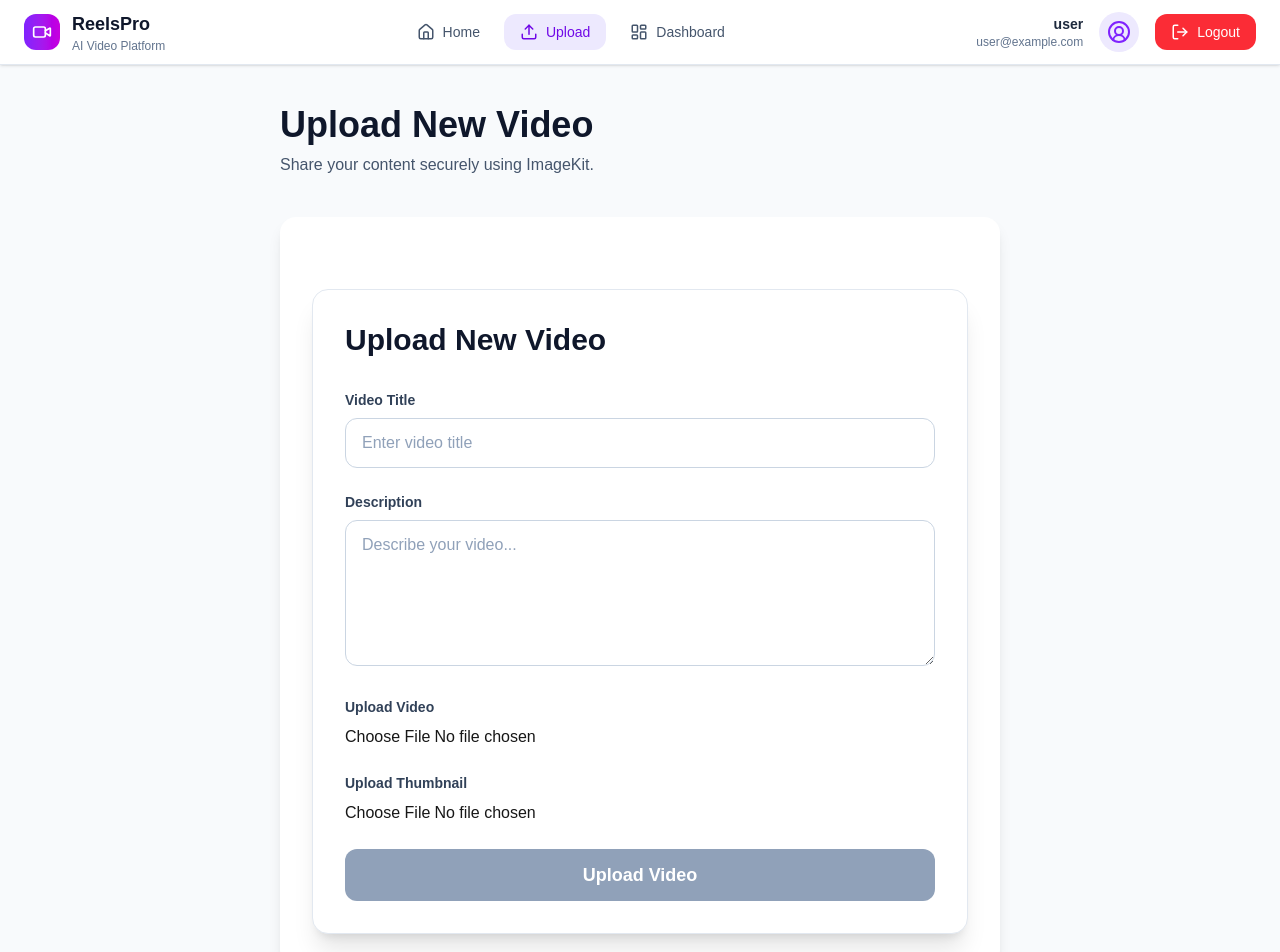
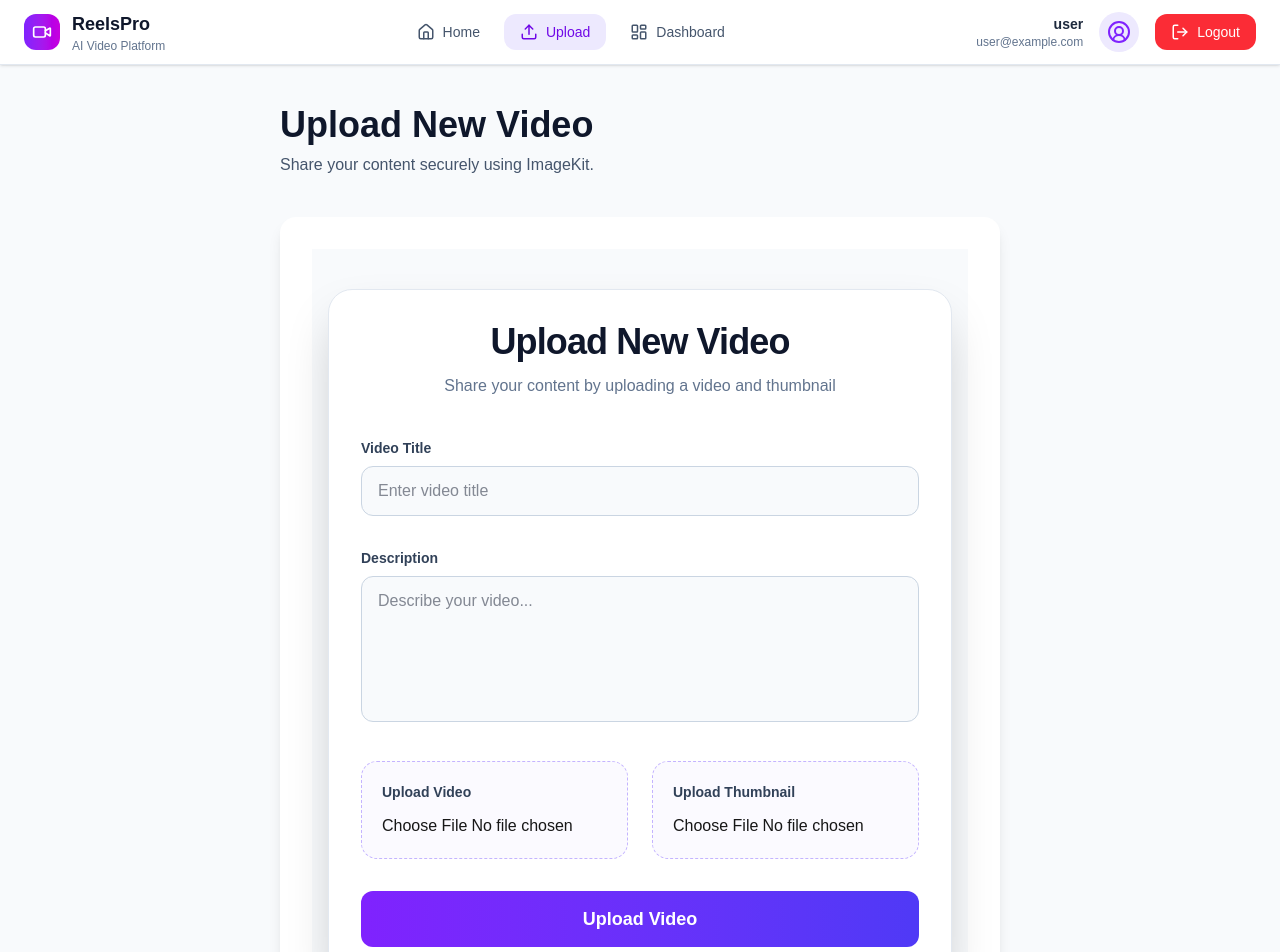
Before and after one commit to Siddharthdrona/Next-Fullstack-ImageKit, a Next.js app: page /upload in a window 1280 px wide. Shown: the top 952 px of the page. Built offline with nearby package versions, Linux system fonts and the light colour scheme; no server answers; sample sign-in values are in the browser's storage; what @imagekit/next would draw is missing.

Commit message:
feat: enhance VideoUploadForm with improved UI and error handling; refactor upload logic

```diff
--- a/app/components/VideoUploadForm.tsx
+++ b/app/components/VideoUploadForm.tsx
@@ -1,13 +1,21 @@
 "use client";
 
-import { useState } from "react";
+import { useState, type ComponentType } from "react";
 import { useRouter } from "next/navigation";
 import FileUpload from "./FileUpload";
 
 interface UploadResponse {
-  url: string;
-  filePath: string;
+  url?: string;
+  filePath?: string;
 }
+
+type FileUploadProps = {
+  fileType: "video" | "image";
+  onSuccess: (res: UploadResponse) => void;
+  onProgress?: (progress: number) => void;
+};
+
+const TypedFileUpload = FileUpload as ComponentType<FileUploadProps>;
 
 export default function VideoUploadForm() {
   const router = useRouter();
@@ -18,18 +26,17 @@ export default function VideoUploadForm() {
   const [videoUrl, setVideoUrl] = useState("");
   const [thumbnailUrl, setThumbnailUrl] = useState("");
 
-  const [progress, setProgress] = useState(0);
+  const [videoProgress, setVideoProgress] = useState(0);
+  const [thumbnailProgress, setThumbnailProgress] = useState(0);
 
   const [loading, setLoading] = useState(false);
 
-  const handleVideoUpload = (res: unknown) => {
-    const uploadRes = res as UploadResponse;
-    setVideoUrl(uploadRes.filePath || uploadRes.url);
+  const handleVideoUpload = (uploadRes: UploadResponse) => {
+    setVideoUrl(uploadRes.filePath || uploadRes.url || "");
   };
 
-  const handleThumbnailUpload = (res: unknown) => {
-    const uploadRes = res as UploadResponse;
-    setThumbnailUrl(uploadRes.filePath || uploadRes.url);
+  const handleThumbnailUpload = (uploadRes: UploadResponse) => {
+    setThumbnailUrl(uploadRes.filePath || uploadRes.url || "");
   };
 
   async function handleSubmit(e: React.FormEvent) {
@@ -53,14 +60,13 @@ export default function VideoUploadForm() {
           description,
           videoUrl,
           thumbnailUrl,
-          controls: true,
         }),
       });
 
       const data = await res.json();
 
       if (!res.ok) {
-        throw new Error(data.error);
+        throw new Error(data.error || data.message || "Failed to upload video");
       }
 
       alert("Video uploaded successfully!");
@@ -69,19 +75,27 @@ export default function VideoUploadForm() {
       router.refresh();
     } catch (error) {
       console.error(error);
-      alert("Failed to upload video.");
+      alert(error instanceof Error ? error.message : "Failed to upload video.");
     } finally {
       setLoading(false);
     }
   }
 
   return (
-    <div className="mx-auto mt-10 max-w-2xl rounded-2xl border border-slate-200 bg-white p-8 shadow-xl">
-      <h1 className="mb-8 text-3xl font-bold text-slate-900">
+    <div className="min-h-screen bg-slate-50 px-4 py-10">
+      <div className="mx-auto max-w-3xl rounded-3xl border border-slate-200 bg-white p-8 shadow-2xl">
+        {/* Header */}
+        <div className="mb-10 text-center">
+          <h1 className="text-4xl font-extrabold tracking-tight text-slate-900">
             Upload New Video
           </h1>
 
-      <form onSubmit={handleSubmit} className="space-y-6">
+          <p className="mt-3 text-slate-500">
+            Share your content by uploading a video and thumbnail
+          </p>
+        </div>
+
+        <form onSubmit={handleSubmit} className="space-y-8">
           {/* Title */}
           <div>
             <label className="mb-2 block text-sm font-semibold text-slate-700">
@@ -93,7 +107,14 @@ export default function VideoUploadForm() {
               placeholder="Enter video title"
               value={title}
               onChange={(e) => setTitle(e.target.value)}
-            className="w-full rounded-xl border border-slate-300 bg-white px-4 py-3 text-slate-900 placeholder:text-slate-400 outline-none transition focus:border-violet-500 focus:ring-4 focus:ring-violet-100"
+              className="
+              w-full rounded-xl border border-slate-300
+              bg-slate-50 px-4 py-3 text-slate-900
+              outline-none transition
+              focus:border-violet-500
+              focus:bg-white
+              focus:ring-4 focus:ring-violet-100
+            "
               required
             />
           </div>
@@ -109,58 +130,101 @@ export default function VideoUploadForm() {
               placeholder="Describe your video..."
               value={description}
               onChange={(e) => setDescription(e.target.value)}
-            className="w-full rounded-xl border border-slate-300 bg-white px-4 py-3 text-slate-900 placeholder:text-slate-400 outline-none transition focus:border-violet-500 focus:ring-4 focus:ring-violet-100"
+              className="
+              w-full resize-none rounded-xl border border-slate-300
+              bg-slate-50 px-4 py-3 text-slate-900
+              outline-none transition
+              focus:border-violet-500
+              focus:bg-white
+              focus:ring-4 focus:ring-violet-100
+            "
               required
             />
           </div>
 
-        {/* Upload Video */}
-        <div>
-          <label className="mb-2 block text-sm font-semibold text-slate-700">
+          {/* Upload Section */}
+          <div className="grid gap-6 md:grid-cols-2">
+            {/* Video */}
+            <div
+              className="
+            rounded-2xl border border-dashed
+            border-violet-300 bg-violet-50/40 p-5
+          "
+            >
+              <label className="mb-3 block text-sm font-bold text-slate-700">
                 Upload Video
               </label>
 
-          <FileUpload
+              <TypedFileUpload
                 fileType="video"
                 onSuccess={handleVideoUpload}
-            onProgress={setProgress}
+                onProgress={setVideoProgress}
               />
 
-          {progress > 0 && (
-            <div className="mt-4">
-              <div className="h-3 w-full overflow-hidden rounded-full bg-slate-200">
+              {videoProgress > 0 && (
+                <div className="mt-5">
+                  <div className="h-2.5 w-full overflow-hidden rounded-full bg-slate-200">
                     <div
                       className="h-full rounded-full bg-violet-600 transition-all"
-                  style={{ width: `${progress}%` }}
+                      style={{
+                        width: `${videoProgress}%`,
+                      }}
                     />
                   </div>
 
                   <p className="mt-2 text-sm text-slate-600">
-                {progress}% Uploaded
+                    {videoProgress}% uploaded
                   </p>
                 </div>
               )}
 
               {videoUrl && (
-            <p className="mt-3 text-sm font-medium text-green-600">
-              ✅ Video uploaded successfully
+                <p className="mt-4 text-sm font-semibold text-green-600">
+                  ✓ Video uploaded successfully
                 </p>
               )}
             </div>
 
-        {/* Upload Thumbnail */}
-        <div>
-          <label className="mb-2 block text-sm font-semibold text-slate-700">
+            {/* Thumbnail */}
+            <div
+              className="
+            rounded-2xl border border-dashed
+            border-violet-300 bg-violet-50/40 p-5
+          "
+            >
+              <label className="mb-3 block text-sm font-bold text-slate-700">
                 Upload Thumbnail
               </label>
 
-          <FileUpload fileType="image" onSuccess={handleThumbnailUpload} />
+              <TypedFileUpload
+                fileType="image"
+                onSuccess={handleThumbnailUpload}
+                onProgress={setThumbnailProgress}
+              />
+
+              {thumbnailProgress > 0 && (
+                <div className="mt-5">
+                  <div className="h-2.5 w-full overflow-hidden rounded-full bg-slate-200">
+                    <div
+                      className="h-full rounded-full bg-violet-600 transition-all"
+                      style={{
+                        width: `${thumbnailProgress}%`,
+                      }}
+                    />
+                  </div>
+
+                  <p className="mt-2 text-sm text-slate-600">
+                    {thumbnailProgress}% uploaded
+                  </p>
+                </div>
+              )}
 
               {thumbnailUrl && (
-            <p className="mt-3 text-sm font-medium text-green-600">
-              ✅ Thumbnail uploaded successfully
+                <p className="mt-4 text-sm font-semibold text-green-600">
+                  ✓ Thumbnail uploaded successfully
                 </p>
               )}
+            </div>
           </div>
 
           {/* Submit */}
@@ -173,11 +237,23 @@ export default function VideoUploadForm() {
               !videoUrl ||
               !thumbnailUrl
             }
-          className="w-full rounded-xl bg-violet-600 py-3 text-lg font-semibold text-white transition hover:bg-violet-700 disabled:cursor-not-allowed disabled:bg-slate-400"
+            className="
+            w-full rounded-xl
+            bg-linear-to-r from-violet-600 to-indigo-600
+            py-3.5 text-lg font-bold text-white
+            shadow-lg shadow-violet-200
+            transition-all duration-300
+            hover:scale-[1.01]
+            hover:shadow-xl
+            disabled:cursor-not-allowed
+            disabled:bg-slate-400
+            disabled:shadow-none
+          "
           >
             {loading ? "Uploading..." : "Upload Video"}
           </button>
         </form>
       </div>
+    </div>
   );
 }
```
Lines whose indentation alone changed are shown as unchanged.
